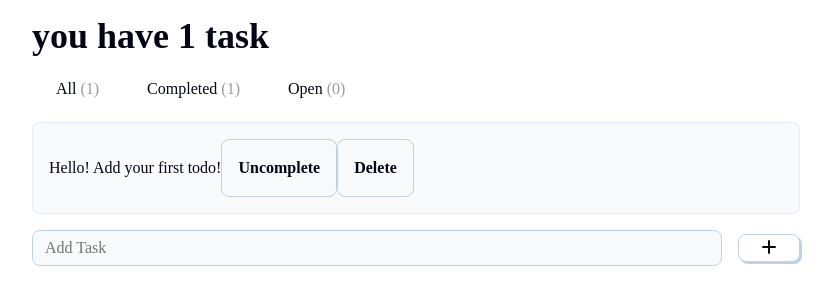
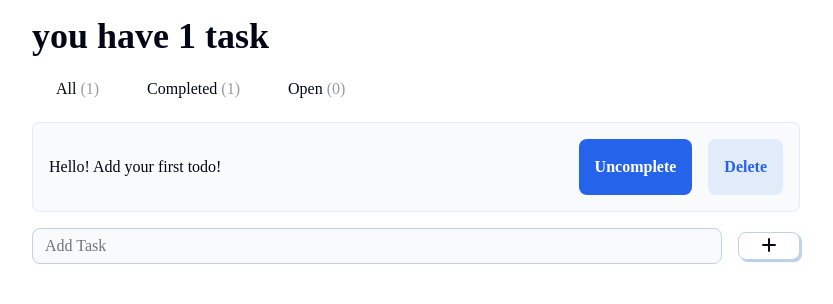
Before and after one commit to Abdelrahman776/react-todo-app, a React (Vite) app: page / in a window 1280 px wide. Shown: the top 304 px of the page, without its empty margins (224-1057 px from the left). Built offline with nearby package versions, Linux system fonts and the light colour scheme; a web font is replaced by a local one.

Commit message:
refactor: update TodoCard layout for improved structure and semantics

```diff
--- a/src/components/TodoCard.jsx
+++ b/src/components/TodoCard.jsx
@@ -10,16 +10,17 @@ const {
 } = props;
 
   return (
-    <div className="card">
-      <span
+    <div className="card todo-item">
+      <p
         className="todoInputText"
         onClick={() => {
           handelEditTodo(unfilteredTodoIndex);
         }}
       >
         {todo.input}
-      </span>
+      </p>
 
+      <div className="todo-buttons">
         <button
           className="button-card"
           // disabled={todo.complete}
@@ -38,6 +39,7 @@ const {
           <h6>Delete</h6>
         </button>
       </div>
+    </div>
   );
 }
 
```
Lines whose indentation alone changed are shown as unchanged.
